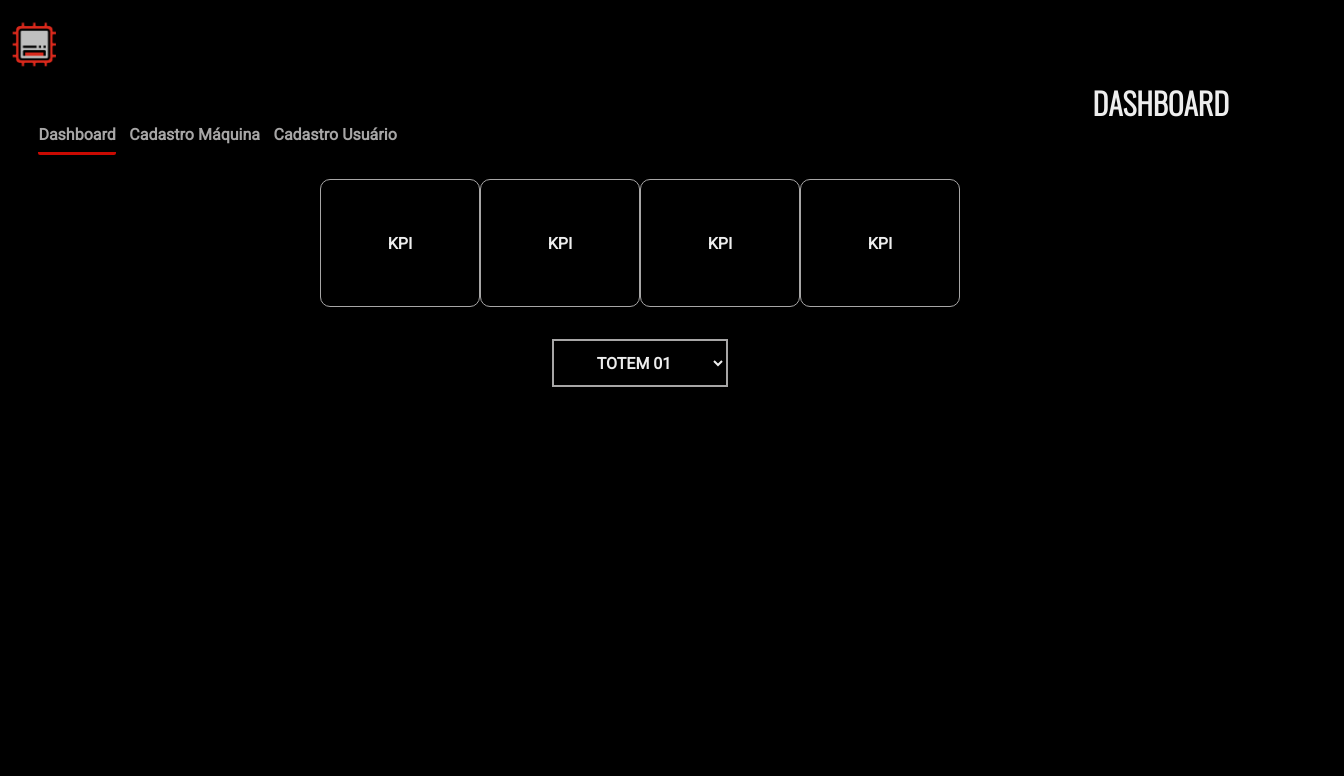
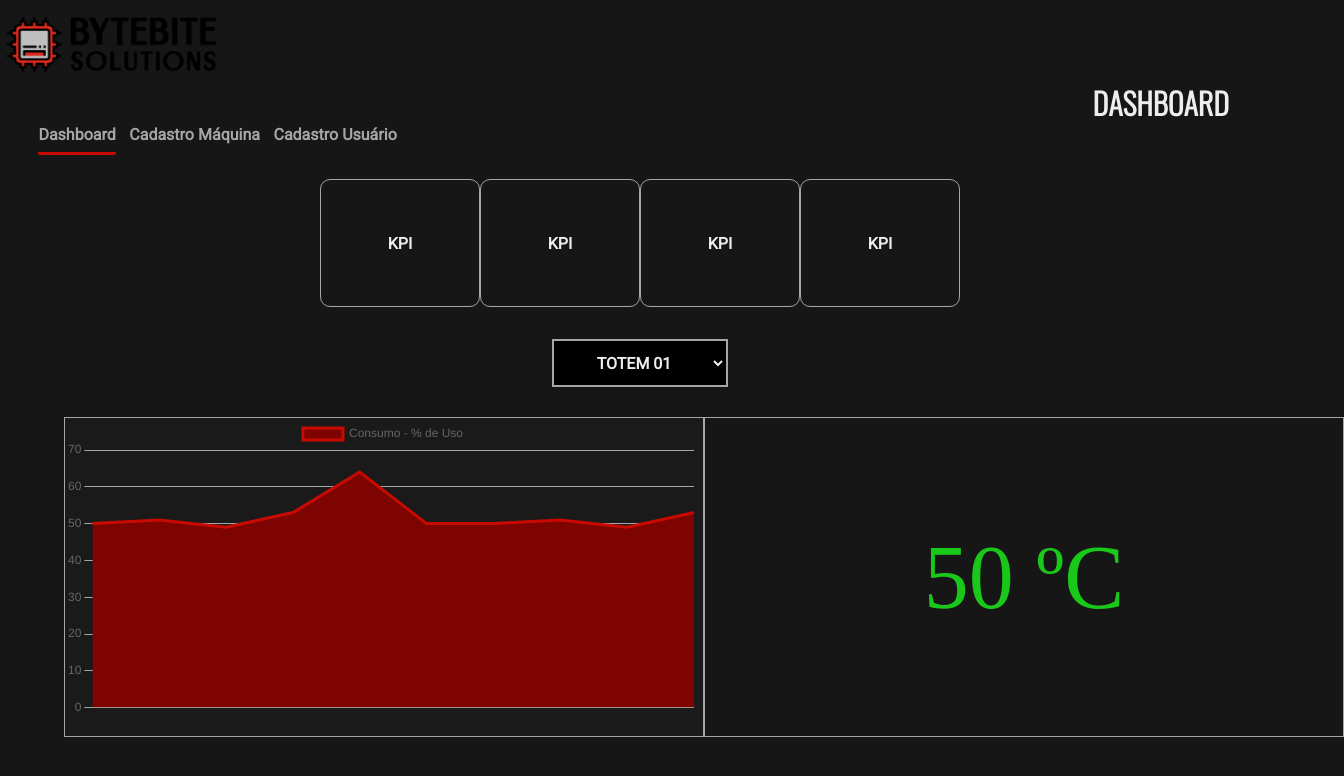
Before and after one commit to ByteBite-Brasil/ByteBite-Web-Application, a website: page site/public/dashboard/dashboard.html in a window 1280 px wide. Shown: the whole page, 1344 px wide, since content can reach past the window. Drawn offline with nearby package versions, Linux system fonts and the light colour scheme.

Commit message:
iniciando graficos

```diff
--- a/site/public/dashboard/dashboard.css
+++ b/site/public/dashboard/dashboard.css
@@ -1,19 +1,21 @@
 :root {
-    --background-color: #000000;
+    --background-color: #161616;
     --first-plan-color: #363636;
     --secundary-text: #A7A6A6;
     --primary-text: #EEEEEE;
-    --red-bytebite:#c90a02;
-    --font-family-title:'Oswald', sans-serif;
+    --red-bytebite: #c90a02;
+    --font-family-title: 'Oswald', sans-serif;
     --font-family-subtitle: 'Roboto', sans-serif;
 }
+
 * {
     box-sizing: border-box;
     margin: 0;
     padding: 0;
 
 }
-body{
+
+body {
     background-color: var(--background-color);
 }
 
@@ -22,11 +24,13 @@ body{
     height: 80px;
     background-color: var(--background-color);
 }
-.dash--header img{
+
+.dash--header img {
     height: 60px;
     margin-top: 15px;
 }
-.page--title{
+
+.page--title {
     color: var(--primary-text);
     font-family: var(--font-family-title);
     font-size: 30px;
@@ -42,24 +46,27 @@ body{
     justify-content: space-between;
     margin-left: 3%;
 }
-.navigation--bar a{
+
+.navigation--bar a {
     text-decoration: none;
     color: var(--secundary-text);
     font-family: var(--font-family-subtitle);
     font-weight: bold;
 }
-.active{
+
+.active {
     height: 30px;
     border-bottom: 3px solid;
     border-color: #c90a02;
     border-radius: 2px;
 }
+
 .navbar--item {
     font-size: 16px;
 }
 
 /* kpis */
-.kpis{
+.kpis {
     width: 50%;
     margin: auto;
     margin-top: 1.5em;
@@ -67,7 +74,8 @@ body{
     align-items: center;
     justify-content: space-between;
 }
-.kpi{
+
+.kpi {
     border: 1px solid var(--secundary-text);
     width: 10em;
     height: 8em;
@@ -79,13 +87,14 @@ body{
     font-weight: bold;
     font-family: var(--font-family-subtitle);
 }
-.selecionarMaquina{
+
+.selecionarMaquina {
     margin-top: 2em;
     display: flex;
     justify-content: center;
 }
 
-.escolhaTotem{
+.escolhaTotem {
     border: solid 2px var(--secundary-text);
     height: 3em;
     width: 11em;
@@ -96,3 +105,34 @@ body{
     background-color: #000000;
     color: var(--primary-text);
 }
+
+.areaGrafico {
+    margin: auto;
+    margin-top: 30px;
+    width: 90%;
+    display: grid;
+    grid-template-columns: 1fr 1fr;
+
+
+}
+
+.grafico {
+
+    height: 20em;
+    width: 40em;
+    background-color: #1b1a1a;
+    border: solid 1px var(--secundary-text);
+
+}
+
+.temp1 {
+
+    display: flex;
+    height: 320px;
+    width: 640px;
+    border: solid 1px var(--secundary-text);
+    justify-content: center;
+    align-items: center;
+    font-size: 90px;
+    color: rgb(26, 200, 26);
+}
--- a/site/public/dashboard/dashboard.html
+++ b/site/public/dashboard/dashboard.html
@@ -1,5 +1,6 @@
 <!DOCTYPE html>
 <html lang="en">
+
 <head>
     <meta charset="UTF-8">
     <meta http-equiv="X-UA-Compatible" content="IE=edge">
@@ -7,10 +8,13 @@
     <title>ByteBite | Dashboard</title>
     <link rel="stylesheet" href="dashboard.css">
     <link rel="preconnect" href="https://fonts.googleapis.com">
-<link rel="preconnect" href="https://fonts.gstatic.com" crossorigin>
-<link href="https://fonts.googleapis.com/css2?family=Oswald:wght@300&family=Roboto&display=swap" rel="stylesheet">
-<link href="https://fonts.googleapis.com/css2?family=Roboto&display=swap" rel="stylesheet">
+    <link rel="preconnect" href="https://fonts.gstatic.com" crossorigin>
+    <link href="https://fonts.googleapis.com/css2?family=Oswald:wght@300&family=Roboto&display=swap" rel="stylesheet">
+    <link href="https://fonts.googleapis.com/css2?family=Roboto&display=swap" rel="stylesheet">
+    <script src="https://cdn.jsdelivr.net/npm/chart.js"></script>
+
 </head>
+
 <body>
     <header class="dash--header">
         <img src="../assets/logo/BBS-logo.png" alt="">
@@ -18,7 +22,7 @@
     <div class="page--title">
         <h4>Dashboard</h4>
     </div>
-    <div class="navigation--bar" >
+    <div class="navigation--bar">
         <div class="navbar--item active">
             <a href="">Dashboard</a>
         </div>
@@ -51,5 +55,14 @@
             <option value="">TOTEM 04</option>
         </select>
     </div>
+
+    <div class="areaGrafico">
+        <div class="grafico">
+            <canvas id="myChart"></canvas>
+        </div>
+        <div class="temp1"><span>50 ºC</span></div>
+    </div>
+    <script src="dashboard.js"></script>
 </body>
+
 </html>
--- /dev/null
+++ b/site/public/dashboard/dashboard.js
@@ -0,0 +1,50 @@
+
+
+const ctx = document.getElementById('myChart');
+
+new Chart(ctx, {
+    type: 'line',
+    options: {
+        responsive: true,
+
+
+    },
+    data: {
+        labels: ['', '', '', '', '', '', '', '', '', ''],
+        datasets: [{
+            label: 'Consumo - % de Uso',
+            data: [50, 51, 49, 53, 64, 50, 50, 51, 49, 53],
+            borderWidth: 1,
+            pointStyle: false,
+            borderWidth: 3,
+            borderColor: '#c90a02',
+            fill: true,
+            backgroundColor: '#7d0400',
+            color: '#c90a02',
+            tickBorderDash: [8, 4]
+        }]
+    },
+    options: {
+        scales: {
+            x: {
+                border: {
+                    display: false
+                },
+                grid: {
+                    display: false,
+                    drawTicks: true
+
+                }
+            },
+            y: {
+                beginAtZero: true,
+                border: { display: false },
+
+                grid: {
+                    color: '#A7A6A6',
+                    border: false
+                }
+            },
+        }
+    }
+});
```
